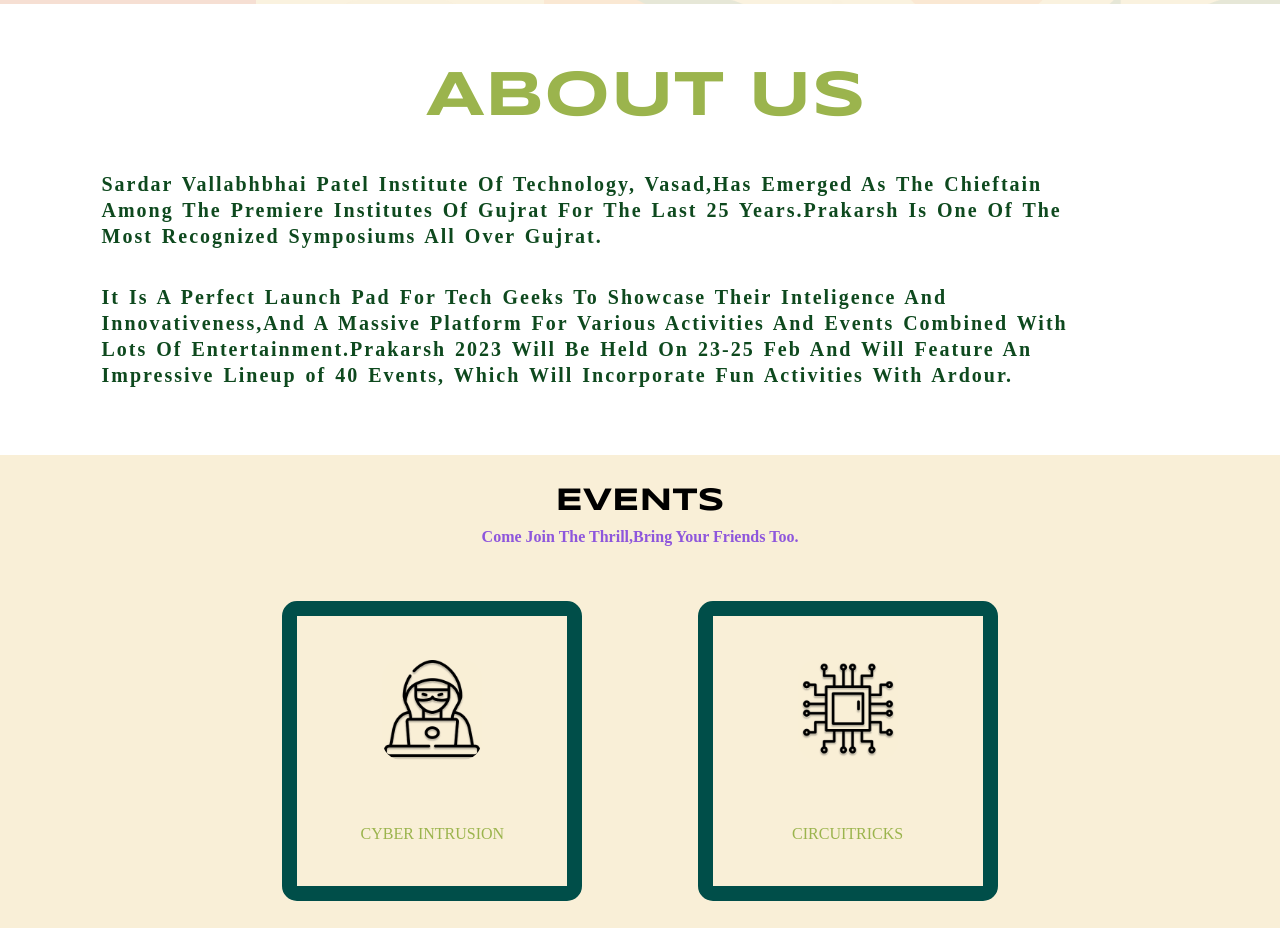
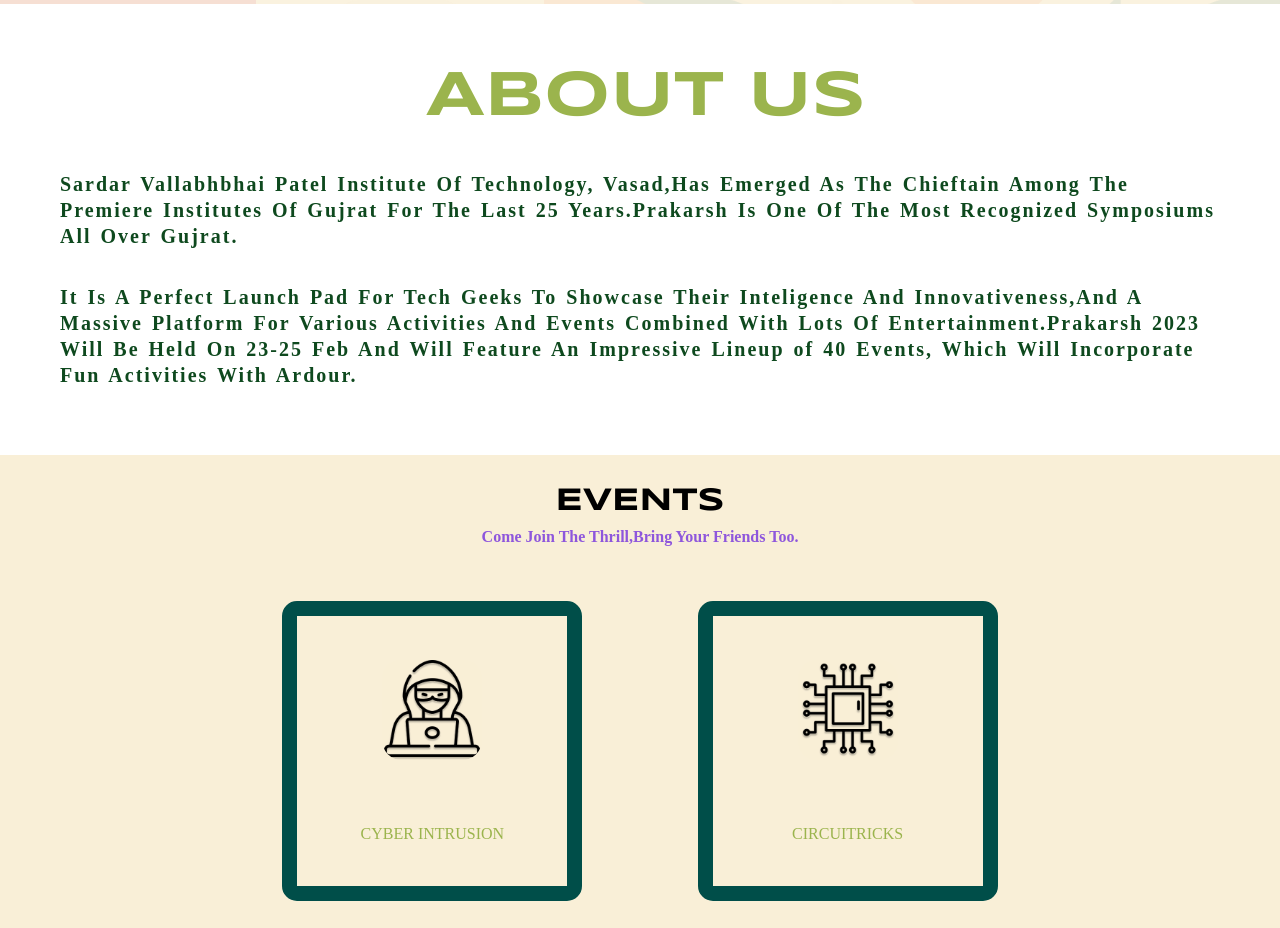
Before and after one commit to VadhwanaParth15/test-parth, a React (Create React App) app: page / in a window 1280 px wide. Shown: the part 959-1887 px from the top of the page. Built offline with nearby package versions, Linux system fonts and the light colour scheme; a web font is replaced by a local one.

Commit message:
minor changes added
increased the about section width and centering content.

```diff
--- a/src/Pages/AboutPage/AboutPage.css
+++ b/src/Pages/AboutPage/AboutPage.css
@@ -27,18 +27,19 @@
 
 .aboutrightcontainer{
     box-sizing: border-box;
-    display: grid;
-    place-items: center ;
+    display: flex;
+    /* place-items: center ; */
     justify-content: center;
+    align-items: center;
 }
 
 .aboutrightcontent{
     margin-top: 10px;
-    width: 1029px;
+    width: 1500px;
     height: 314px;
-    padding: 30px 16px;
+    padding: 30px 60px;
     border-radius: 8px;
-    margin-right: 5rem;
+    margin-right: 5px;
     font-size: 20px;
     font-family: 'Arapey', serif;
     font-weight: 600;
```
